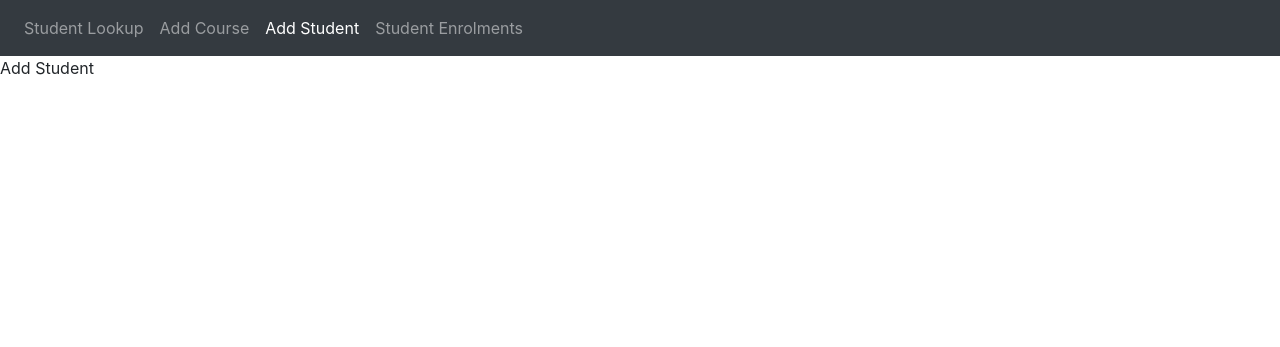
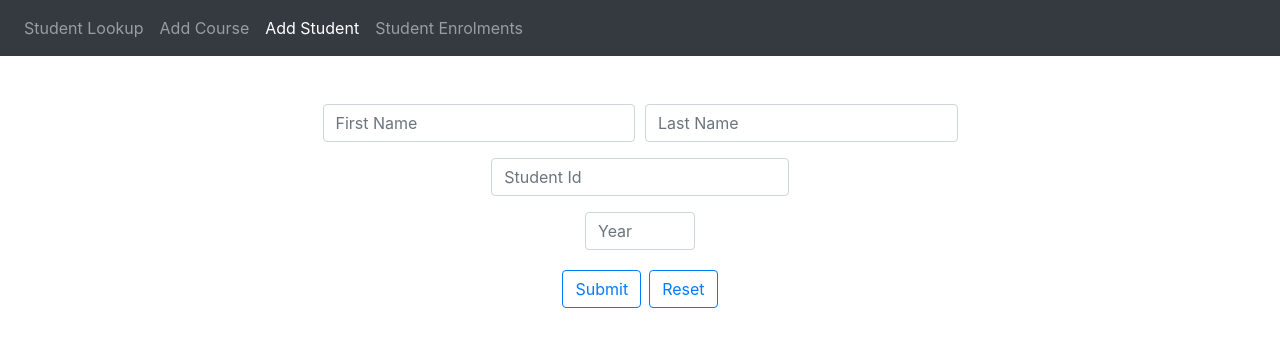
Before and after one commit to dustryder/Shift-Assignment, a Flask app: page /student in a window 1280 px wide. Shown: the top 347 px of the page. Run offline with Flask 2, Linux system fonts and the light colour scheme; some libraries are stand-ins or nearby versions.

Commit message:
Student frontend

```diff
--- a/static/css/style.css
+++ b/static/css/style.css
@@ -2,3 +2,15 @@ html, body {
 	height: 100%;
 	width: 100%;
 }
+
+/* Chrome, Safari, Edge, Opera */
+input::-webkit-outer-spin-button,
+input::-webkit-inner-spin-button {
+  -webkit-appearance: none;
+  margin: 0;
+}
+
+/* Firefox */
+input[type=number] {
+  -moz-appearance: textfield;
+}
--- /dev/null
+++ b/static/js/script.js
@@ -0,0 +1,26 @@
+window.addEventListener('load', () => {
+
+	var forms = document.querySelectorAll('.needs-validation');
+	var inputs = document.querySelectorAll('input');
+
+	forms.forEach(element => {
+		element.addEventListener('submit', (event) => {
+			if (element.checkValidity() === false) {
+				event.preventDefault();
+				event.stopPropagation();
+				element.classList.add('was-validated');
+			}
+		});
+
+		element.addEventListener('reset', (event) => {
+			element.classList.remove('was-validated');
+		});
+	});
+
+	inputs.forEach(element => {
+		element.addEventListener('input', (event) => {
+			var item = document.querySelector('.bottom-help-message');
+			item.innerHTML = "";
+		});
+	});
+});
--- a/templates/addStudent.html
+++ b/templates/addStudent.html
@@ -6,5 +6,63 @@
 {% endblock title %}
 
 {% block body %}
-    <p>Add Student</p>
+<div class="d-flex container-liquid justify-content-center">
+
+    <form action="/student" method="POST" class="mt-5 needs-validation w-100" novalidate>
+
+		<div class="form-row justify-content-center">
+
+			<div class="form-group col-md-3">
+				<label for="first_name" class="sr-only">First Name</label>
+            	<input type="text" class="form-control" id="first_name" placeholder="First Name" maxlength="100" pattern="[A-Za-z]+" name="first_name" required>
+            	<div class="invalid-feedback text-center">
+                Please enter a valid first name
+            	</div>
+			</div>
+
+			<div class="form-group col-md-3">
+				<label for="last_name" class="sr-only">Last Name</label>
+            	<input type="text" class="form-control" id="last_name" placeholder="Last Name" maxlength="100" pattern="[A-Za-z]+" name="last_name" required>
+            	<div class="invalid-feedback text-center">
+                Please enter a valid last name
+            	</div>
+			</div>
+		</div>
+
+		<div class="row justify-content-center">
+	    	<div class="form-group col-md-3">
+	    		<label for="student_id" class="sr-only">Student Id</label>
+	    		<input type="number" class="form-control" id="student_id" placeholder="Student Id" min="100000000" max="999999999" name="student_id" required>
+	            <div class="invalid-feedback text-center">
+	                Please enter a valid student id
+	            </div>
+	    	</div>
+    	</div>
+
+    	<div class="form-group form-inline justify-content-center">
+    		<label for="start_year" class="sr-only">Start Year</label>
+    		<input type="number" min="1950" max="2050" class="form-control" placeholder="Year" id="start_year" name="start_year"required>
+            <div class="invalid-feedback text-center">
+                Please enter a valid start year between 1950 and 2050
+            </div>
+    	</div>
+
+
+        <div class="row justify-content-center align-self-center">
+    		<div class="form-group m-1">
+    			<button type="submit" class="btn btn-outline-primary">Submit</button>
+    		</div>
+
+    		<div class="form-group m-1">
+    			<button type="reset" href="/student" class="btn btn-outline-primary">Reset</button>
+    		</div>
+        </div>
+
+    </form>
+
+</div>
+
+<div class="text-center pt-5 bottom-help-message">
+    <h5>{{ message }}</h5>
+</div>
 {% endblock body %}
--- a/templates/base.html
+++ b/templates/base.html
@@ -45,7 +45,7 @@
     <script src="https://cdn.jsdelivr.net/npm/jquery@3.4.1/dist/jquery.min.js"></script>
     <script src="https://cdnjs.cloudflare.com/ajax/libs/popper.js/1.14.7/umd/popper.min.js"></script>
     <script src="https://stackpath.bootstrapcdn.com/bootstrap/4.3.1/js/bootstrap.min.js"></script>
-    <script src="{{ url_for('static', filename='script.js') }}"></script>
+    <script src="{{ url_for('static', filename='js/script.js') }}"></script>
 
     {%- block scripts %}{% endblock scripts %}
 
--- a/views/enrolment.py
+++ b/views/enrolment.py
@@ -5,7 +5,6 @@ import extra.dbconfig as db
 enrolment_page = Blueprint('enrolment_page', __name__, template_folder='templates')
 
 @enrolment_page.route('/enrolment', methods = ['POST', 'GET'])
-
 def enrolment():
 
 	if request.method == 'POST':
--- a/views/lookup.py
+++ b/views/lookup.py
@@ -5,7 +5,6 @@ import extra.dbconfig as db
 lookup_page = Blueprint('lookup_page', __name__, template_folder='templates')
 
 @lookup_page.route('/', methods = ['POST', 'GET'])
-
 def lookup():
 
 	if request.method == 'POST':
--- a/views/student.py
+++ b/views/student.py
@@ -5,7 +5,6 @@ import extra.dbconfig as db
 student_page = Blueprint('student_page', __name__, template_folder='templates')
 
 @student_page.route('/student', methods = ['POST', 'GET'])
-
 def student():
 
 	if request.method == 'POST':
```
Also changed, not shown: templates/addCourse.html (+24 -16 lines).
